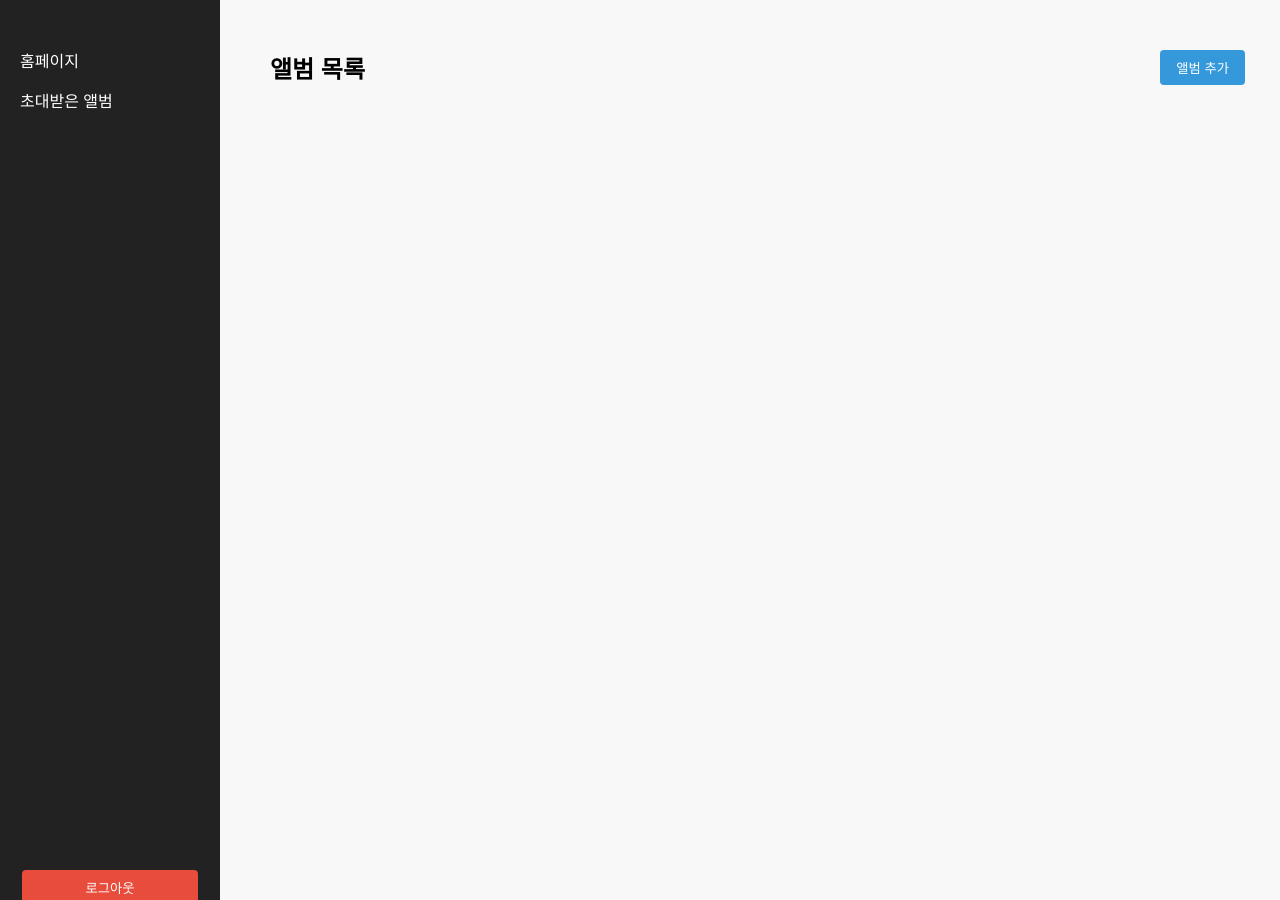
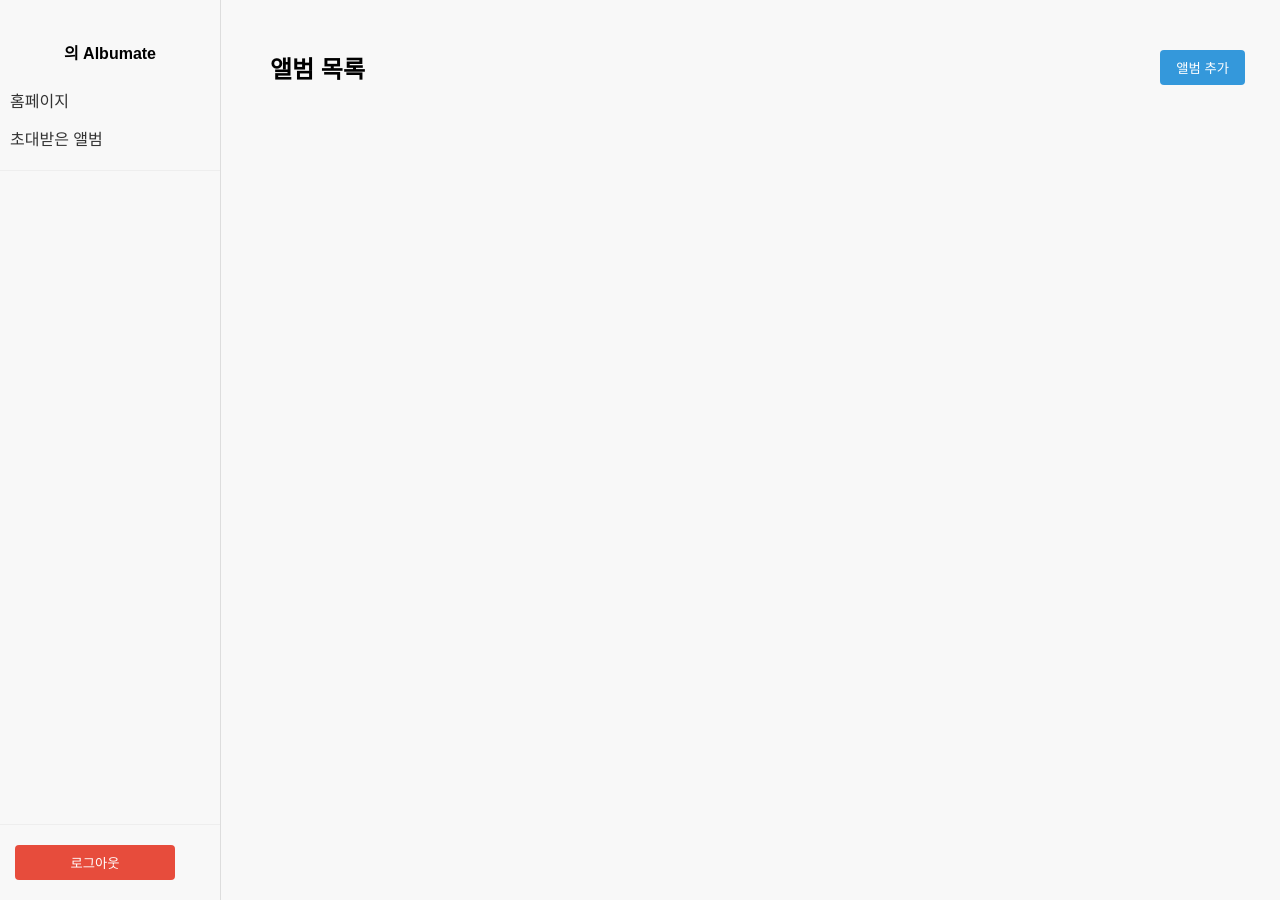
Before and after one commit to Albumate/Albumate-Front, a Flask app: page / in a window 1280 px wide. Run offline with Flask 3, Linux system fonts and the light colour scheme.

Commit message:
Feat: 사이드바 스크롤뷰 구현

```diff
--- a/static/css/style.css
+++ b/static/css/style.css
@@ -11,6 +11,17 @@
 }
 #container {
   display: flex;
+}
+#sidebar {
+  display: flex;
+  flex-direction: column;
+  height: 100vh;
+  width: 220px;
+  background: #f8f8f8;
+  border-right: 1px solid #ddd;
+  position: fixed;
+  left: 0;
+  top: 0;
 }
 .sidebar {
   width: 220px;
@@ -27,23 +38,50 @@
 }
 .sidebar-top {
 }
+.sidebar-top-fixed {
+  flex: 0 0 auto;
+  padding: 20px 10px 10px 10px;
+  background: #f8f8f8;
+  border-bottom: 1px solid #eee;
+  position: sticky;
+  top: 0;
+  z-index: 2;
+}
 .nickname {
   font-weight: bold;
   margin-bottom: 20px;
   text-align: center;
+  color: #000;
+}
+.sidebar-albums-scroll {
+  flex: 1 1 auto;
+  overflow-y: auto;
+  padding: 10px;
+  min-height: 0;
 }
 .sidebar-link {
   display: block;
-  color: #fff;
+  margin: 6px 0;
+  color: #333;
   text-decoration: none;
-  padding: 8px 20px;
+  padding: 4px 0;
+  border-radius: 3px;
 }
 .sidebar-link:hover {
-  background: #444;
+  background: #e0e0e0;
 }
 .sidebar-bottom {
   text-align: center;
   margin-bottom: 10px;
+}
+.sidebar-bottom-fixed {
+  flex: 0 0 auto;
+  padding: 15px 10px;
+  background: #f8f8f8;
+  border-top: 1px solid #eee;
+  position: sticky;
+  bottom: 0;
+  z-index: 2;
 }
 #logout-btn {
   width: 80%;
--- a/static/js/sidebar.js
+++ b/static/js/sidebar.js
@@ -19,15 +19,15 @@
     }
   }
   sidebar.innerHTML = `
-    <div class="sidebar-top">
-      <div class="nickname">${nickname}</div>
+    <div class="sidebar-top-fixed">
+      <div class="nickname">${nickname}의 Albumate</div>
       <a href="/home" class="sidebar-link">홈페이지</a>
       <a href="/invitations" class="sidebar-link">초대받은 앨범</a>
-      <div class="sidebar-albums">
-        ${albums.map(a => `<a href="/album/${a.album_id}" class="sidebar-link">${a.title}</a>`).join('')}
-      </div>
     </div>
-    <div class="sidebar-bottom">
+    <div class="sidebar-albums-scroll">
+      ${albums.map(a => `<a href="/album/${a.album_id}" class="sidebar-link">${a.title}</a>`).join('')}
+    </div>
+    <div class="sidebar-bottom-fixed">
       <button id="logout-btn">로그아웃</button>
     </div>
   `;
```
